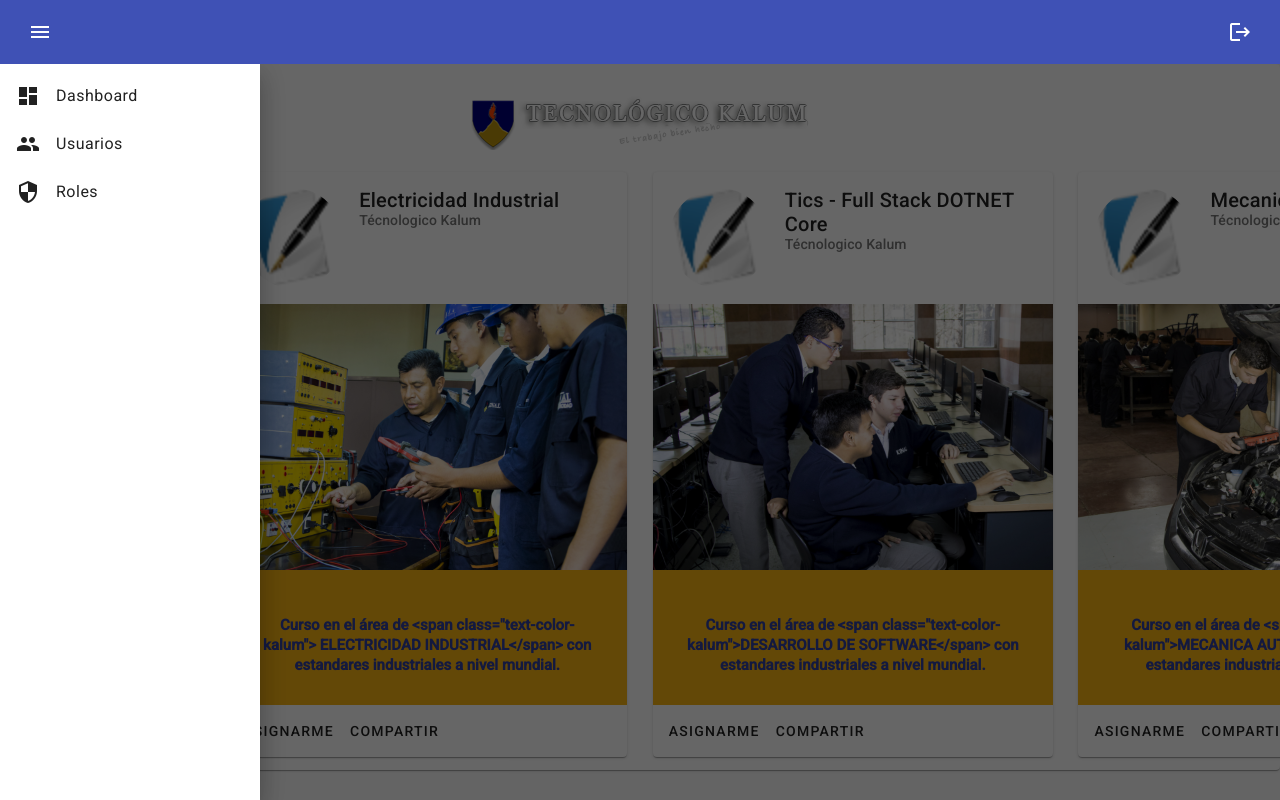
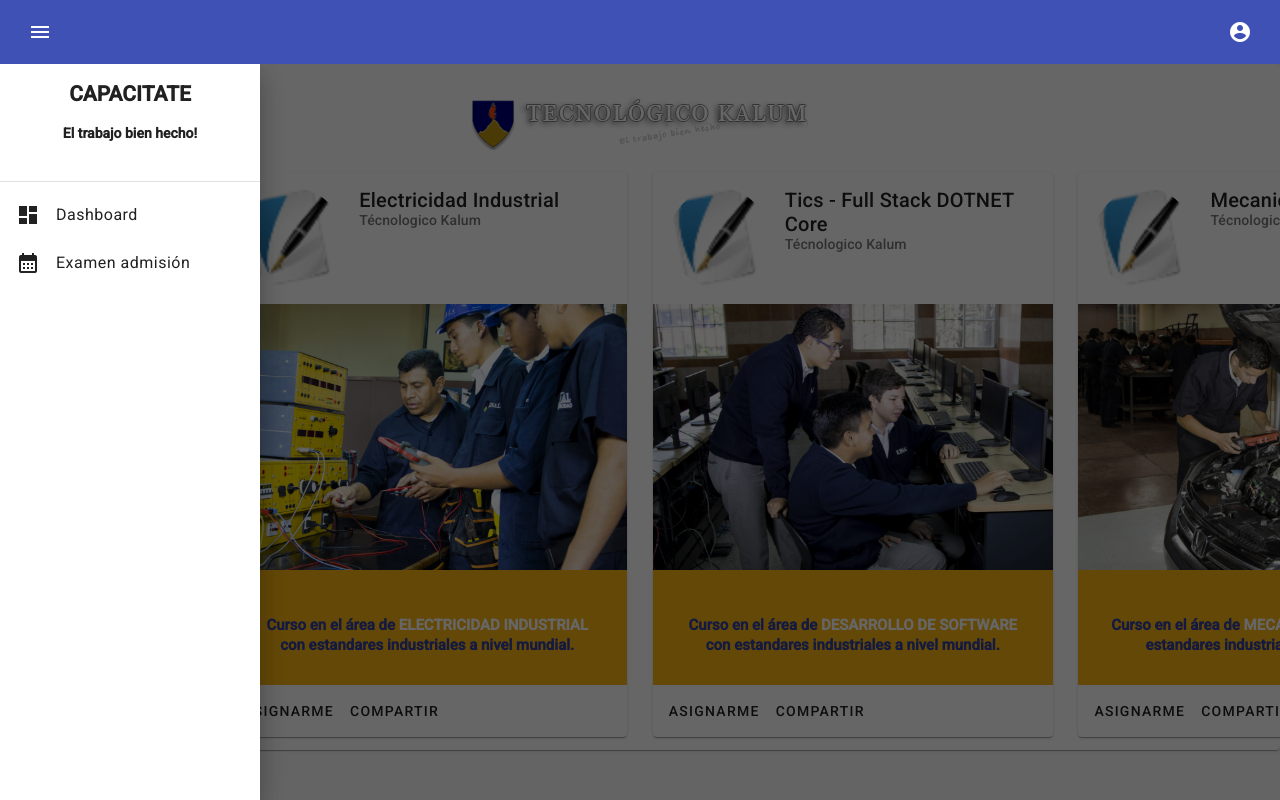
Before and after one commit to EdwinTumax/kalum-app-net-2025-angular, an Angular app: page /dashboard in a window 1280 px wide. Both pictures are taken after a click on the button "menu". Built offline with nearby package versions, Linux system fonts and the light colour scheme.

Commit message:
Finalización de dashboard

```diff
--- a/src/app/app.routes.ts
+++ b/src/app/app.routes.ts
@@ -10,13 +10,13 @@ export const routes: Routes = [
         children: [
             {path: '', redirectTo: 'dashboard', pathMatch: 'full'},
             {path: 'roles', loadComponent: () => import('./role/component/role-component').then((c) => c.RoleComponent)},
-            { path: 'dashboard', loadComponent: () => import('./pages/dashboard/dashboard').then((c) => c.Dashboard) }
+            {path: 'dashboard', loadComponent: () => import('./pages/dashboard/dashboard').then((c) => c.Dashboard) }
         ]
     },
     {
         path: 'login', component: Login
     },
     {
-        path: '**', redirectTo: ''
+        path: '**', redirectTo: 'dashboard'
     }
 ];
--- a/src/app/auth/auth.ts
+++ b/src/app/auth/auth.ts
@@ -86,4 +86,12 @@ export class AuthService {
     return false;
   }
 
+  hasRole(role: string): boolean {
+    if(this.user.roles.includes(role)) {
+      return true;
+    } else {
+      return false;
+    }
+  }
+
 }
--- a/src/app/layout/layout.html
+++ b/src/app/layout/layout.html
@@ -1,8 +1,19 @@
-
 <app-menu (toggleSidenav)="toggleSidenav()"> </app-menu>
 
-<mat-sidenav-container class="example-container"  autosize>
-    <mat-sidenav #sidenav mode="over" [opened]="isSidenavOpen()" (closedStart)="isSidenavOpen.set(false)" style="width: 260px;">
+<mat-sidenav-container class="example-container" autosize>
+    <mat-sidenav #sidenav mode="over" [opened]="isSidenavOpen()" (closedStart)="isSidenavOpen.set(false)"
+        style="width: 260px;">
+        <div class="profile-card">
+            <div class="header-profile-card">
+                <h2>
+                    {{authService.isAuthenticated() ? authService.user.username : 'CAPACITATE'}}
+                </h2>
+                <h4>
+                    {{ authService.isAuthenticated() ? authService.user.email : 'El trabajo bien hecho!'}}
+                </h4>
+            </div>
+        </div>
+        <mat-divider></mat-divider>
         <app-sidenav></app-sidenav>
     </mat-sidenav>
     <mat-sidenav-content>
--- a/src/app/layout/menu/menu.html
+++ b/src/app/layout/menu/menu.html
@@ -3,7 +3,10 @@
         <mat-icon>menu</mat-icon>
     </button>
     <span style="flex: 1 1 auto"></span>
-    <button mat-icon-button (click)="loginLogout()">
+    <button mat-icon-button (click)="loginLogout()" *ngIf="authService.isAuthenticated()">
         <mat-icon>logout</mat-icon>
     </button>
+    <button mat-icon-button (click)="login()" *ngIf="!authService.isAuthenticated()">
+        <mat-icon>account_circle</mat-icon>
+    </button>
 </mat-toolbar>
--- a/src/app/layout/menu/menu.ts
+++ b/src/app/layout/menu/menu.ts
@@ -22,7 +22,7 @@ export class Menu {
 
   @Output() toggleSidenav = new EventEmitter<void>();
 
-  constructor(private router: Router, private authService: AuthService) {
+  constructor(private router: Router, public authService: AuthService) {
 
   }
 
@@ -31,6 +31,7 @@ export class Menu {
   }
 
   loginLogout() {
+    console.log('logout');
     if(this.authService.isAuthenticated()) {
       let username = this.authService.user.username;
       Swal.fire({
@@ -40,9 +41,13 @@ export class Menu {
       }).then(result => {
         if(result.isConfirmed) {
           this.authService.logout();
-          this.router.navigate(['/login']);
+          this.router.navigate(['/dashboard']);
         }
       });
     }
   }
+
+  login() {
+    this.router.navigate(['/login']);
+  }
 }
--- a/src/app/layout/sidenav/sidenav.html
+++ b/src/app/layout/sidenav/sidenav.html
@@ -3,11 +3,29 @@
         <mat-icon>dashboard</mat-icon>
         <span class="menu-text">Dashboard</span>
     </mat-list-item>
+
     <mat-list-item>
+        <mat-icon>calendar_month</mat-icon>
+        <span class="menu-text">Examen admisión</span>
+    </mat-list-item>
+
+    <mat-list-item *ngIf="authService.hasRole('ROLE_STUDENT')">
+        <mat-icon>credit_card</mat-icon>
+        <span class="menu-text">Cuenta Corriente</span>
+    </mat-list-item>
+
+    <mat-list-item *ngIf="authService.hasRole('ROLE_CANDIDATE')">
+        <mat-icon>calendar_month</mat-icon>
+        <span class="menu-text">Resultado Examen</span>
+    </mat-list-item>
+
+
+    <mat-list-item *ngIf="authService.hasRole('ROLE_ADMIN')">
         <mat-icon>people</mat-icon>
         <span class="menu-text">Usuarios</span>
     </mat-list-item>
-    <mat-list-item>
+
+    <mat-list-item *ngIf="authService.hasRole('ROLE_ADMIN')">
         <mat-icon>security</mat-icon>
         <span class="menu-text" (click)="roles()">Roles</span>
     </mat-list-item>
--- a/src/app/layout/sidenav/sidenav.ts
+++ b/src/app/layout/sidenav/sidenav.ts
@@ -4,6 +4,7 @@ import { MatIconModule } from '@angular/material/icon';
 import { MatListModule } from '@angular/material/list';
 import { Router, RouterModule } from '@angular/router';
 import { AuthService } from '../../auth/auth';
+import { MatDividerModule } from '@angular/material/divider';
 
 @Component({
   selector: 'app-sidenav',
@@ -11,13 +12,14 @@ import { AuthService } from '../../auth/auth';
     CommonModule,
     MatListModule,
     MatIconModule,
-    RouterModule
+    RouterModule,
+    MatDividerModule
   ],
   templateUrl: './sidenav.html'
 })
 export class Sidenav {
 
-  constructor(private router: Router, private authService: AuthService) {
+  constructor(private router: Router,public authService: AuthService) {
 
   }
 
--- a/src/app/pages/dashboard/dashboard.css
+++ b/src/app/pages/dashboard/dashboard.css
@@ -27,7 +27,3 @@
     font-weight: bold;
     font-size: 15px;
 }
-
-.text-color-kalum {
-    color: white;
-}
--- a/src/app/pages/dashboard/dashboard.html
+++ b/src/app/pages/dashboard/dashboard.html
@@ -12,8 +12,7 @@
             </mat-card-header>
             <img mat-card-image src={{carrier.imagen}} alt="Electronica Industrial">
             <mat-card-content class="banner-text">
-                <p>
-                    {{carrier.descripcion}}
+                <p [innerHTML]="carrier.descripcion">
                 </p>
             </mat-card-content>
             <mat-card-actions>
--- a/src/styles.css
+++ b/src/styles.css
@@ -119,3 +119,16 @@ mat-header-cell:nth-child(1) {
 .form-input-container>* {
   width: 100%;
 }
+
+.text-color-kalum {
+    color: white;
+}
+
+.profile-card {
+  text-align: center;
+  padding: 0 20px 20px 20px;
+}
+
+.header-profile-card {
+  margin-top: 20px;
+}
```
Also changed, not shown: src/app/layout/layout.ts (+9 -2 lines).
